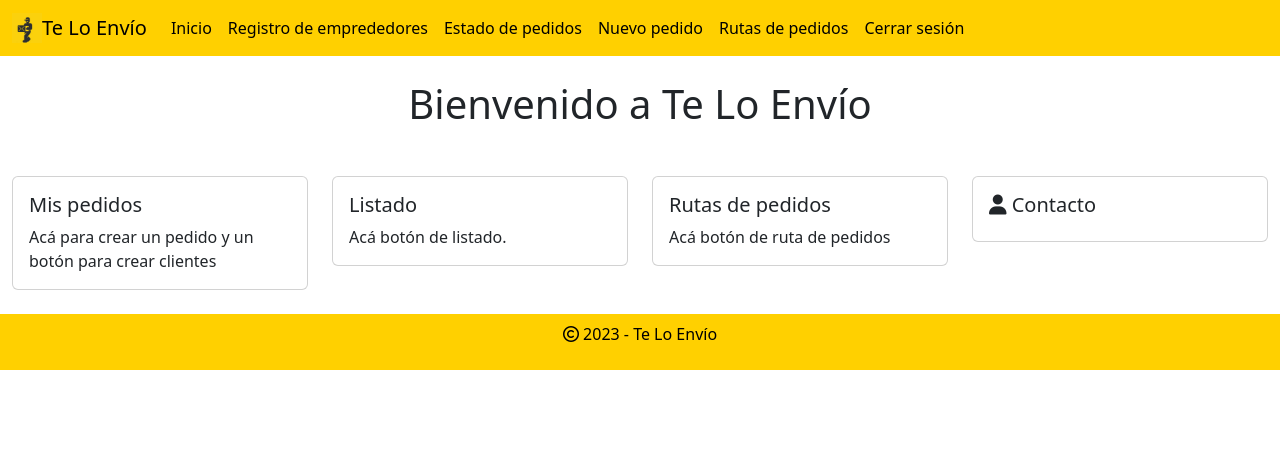
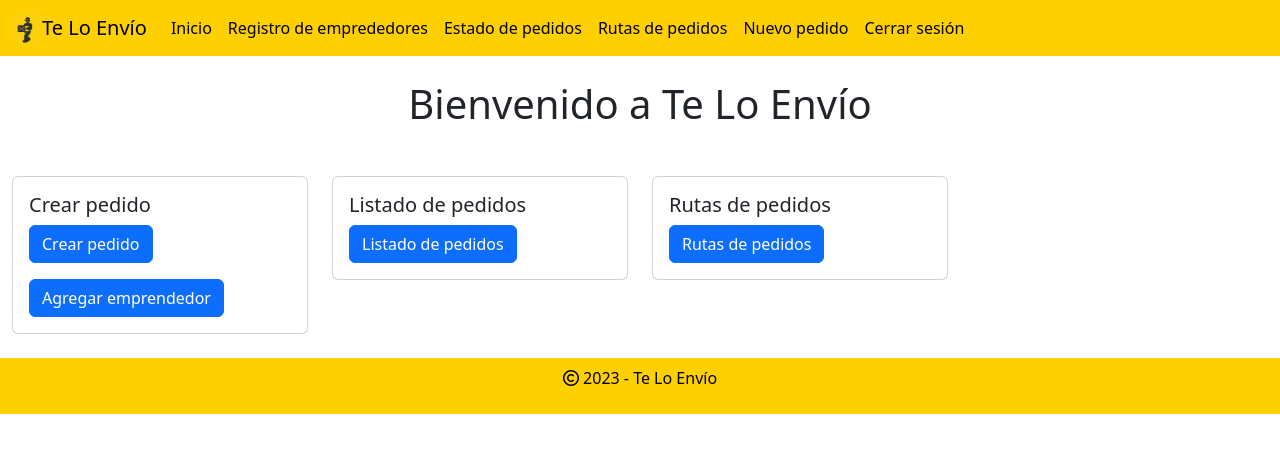
Before and after one commit to eduardoescarez/teloenvio, a Django app: page /internal/home in a window 1280 px wide. Shown: the top 453 px of the page. Run offline with Django 4.2, Linux system fonts and the light colour scheme; the visitor is signed in with stand-in values (Sample User, id 1); some libraries are stand-ins or nearby versions.

Commit message:
Más cambios

```diff
--- a/website/teloenvio/templates/components/internal_navbar_part.html
+++ b/website/teloenvio/templates/components/internal_navbar_part.html
@@ -12,8 +12,8 @@
                 <li class="nav-item"> <a class="nav-link active" href="{% url 'internal' %}">Inicio</a> </li>
                 <li class="nav-item"> <a class="nav-link active" href="{% url 'nuevo_emprendedor' %}">Registro de emprededores</a> </li>
                 <li class="nav-item"> <a class="nav-link active" href="{% url 'listado_pedidos' %}">Estado de pedidos</a> </li>
+                <li class="nav-item"> <a class="nav-link active" href="{% url 'listado_rutas' %}">Rutas de pedidos</a> </li>
                 <li class="nav-item"> <a class="nav-link active" href="{% url 'nuevo_pedido' %}">Nuevo pedido</a> </li>
-                <li class="nav-item"> <a class="nav-link active" href="#">Rutas de pedidos</a> </li>
                 <li class="nav-item"> <a class="nav-link active" href="{% url 'logout' %}">Cerrar sesión</a> </li>
                 </li>
             </ul>
--- a/website/teloenvio/templates/internal.html
+++ b/website/teloenvio/templates/internal.html
@@ -6,18 +6,18 @@
         <div class="col-sm-12 col-md-6 col-lg-3">
             <div class="card">
                 <div class="card-body">
-                <h5 class="card-title">Mis pedidos</h5>
+                <h5 class="card-title">Crear pedido</h5>
 
-                <p class="card-text">Acá para crear un pedido y un botón para crear clientes</p>
-
+                <p class="card-text"><a href="{% url 'nuevo_pedido' %}" class="btn btn-primary me-3">Crear pedido</a></p>
+                <p class="card-text"><a href="{% url 'nuevo_emprendedor' %}" class="btn btn-primary me-3">Agregar emprendedor</a></p>
                 </div>
             </div>
         </div>
         <div class="col-sm-12 col-md-6 col-lg-3">
             <div class="card">
                 <div class="card-body">
-                <h5 class="card-title">Listado</h5>
-                <p class="card-text">Acá botón de listado.</p>
+                <h5 class="card-title">Listado de pedidos</h5>
+                <p class="card-text"><a href="{% url 'listado_pedidos' %}" class="btn btn-primary me-3">Listado de pedidos</a></p>
                 </div>
             </div>
         </div>
@@ -25,14 +25,7 @@
             <div class="card">
                 <div class="card-body">
                 <h5 class="card-title">Rutas de pedidos</h5>
-                <p class="card-text">Acá botón de ruta de pedidos</p>
-                </div>
-            </div>
-        </div>
-        <div class="col-sm-12 col-md-6 col-lg-3">
-            <div class="card">
-                <div class="card-body">
-                <h5 class="card-title"><i class="fa-solid fa-user"></i> Contacto</h5>
+                <p class="card-text"><a href="{% url 'listado_rutas' %}" class="btn btn-primary me-3">Rutas de pedidos</a></p>
                 </div>
             </div>
         </div>
--- a/website/teloenvio/views.py
+++ b/website/teloenvio/views.py
@@ -118,6 +118,18 @@ class ListadoPedidosView(TemplateView):
         }
         return render(request, self.template_name, context)
 
+# Listado de rutas
+class RutaPedidosView(TemplateView):
+    template_name = 'listado_pedidos.html'
+
+    def get(self, request, *args, **kwargs):
+        pedidos = Pedidos.objects.all().order_by('fecha_entrega').order_by('comuna_cliente').order_by('direccion_cliente')
+        context = {
+            'title': 'Consulta de rutas',
+            'pedidos': pedidos,
+        }
+        return render(request, self.template_name, context)
+
 
 # Crear productor
 class CreateProductorView(TemplateView):
--- a/website/website/urls.py
+++ b/website/website/urls.py
@@ -19,7 +19,7 @@ from django.urls import path
 
 #Importa vistas desde mainsite
 from mainsite.views import IndexView, IndexEmprendedoresView, CatalogoView
-from teloenvio.views import LoginView, InternalHomeView, ListadoPedidosView, CreateProductorView, CreatePedidoView, NuevoUsuarioView
+from teloenvio.views import LoginView, InternalHomeView, ListadoPedidosView, CreateProductorView, CreatePedidoView, NuevoUsuarioView, RutaPedidosView
 from django.contrib.auth.views import LogoutView
 from django.contrib.auth.decorators import login_required
 
@@ -33,6 +33,7 @@ urlpatterns = [
     path('nuevousuario', NuevoUsuarioView.as_view(), name='nuevo_usuario'),
     path('internal/home', login_required(InternalHomeView.as_view()), name='internal'),
     path('internal/listadopedidos', login_required(ListadoPedidosView.as_view()), name='listado_pedidos'),
+    path('internal/listadorutas', login_required(RutaPedidosView.as_view()), name='listado_rutas'),
     path('internal/nuevoemprendedor', login_required(CreateProductorView.as_view()), name='nuevo_emprendedor'),
     path('internal/nuevopedido', login_required(CreatePedidoView.as_view()), name='nuevo_pedido'),
 ]
```
Also changed, not shown: repositorio.md (added, +12 -0 lines), readme.md (added).
